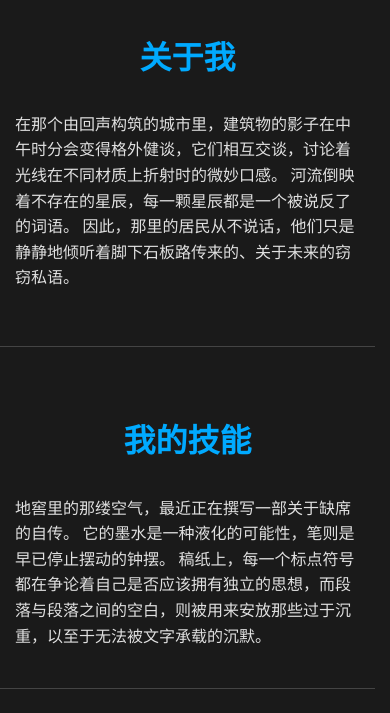
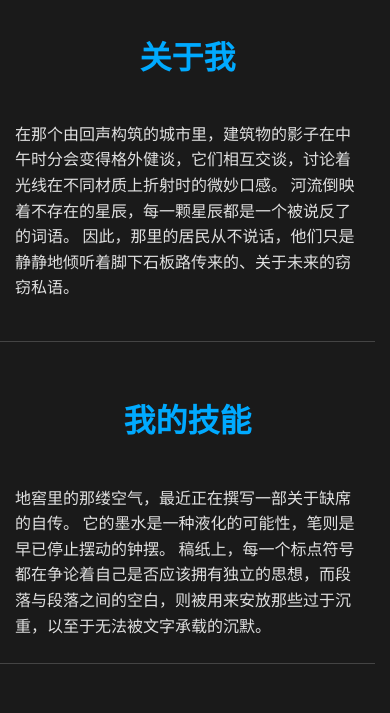
Before and after one commit to Jiuxiao-yunwai/Jiuxiao-yunwai.github.io, a plain HTML site: page src/index.html in a window 390 px wide. Both pictures are taken after a click on the element 195 px from the left and 381 px from the top of the page. Shown: the part 77-790 px from the top of the page. Drawn offline with Linux system fonts and the light colour scheme.

Commit message:
change padding

```diff
--- a/src/assets/css/style.css
+++ b/src/assets/css/style.css
@@ -255,7 +255,7 @@ body.scrolled .navbar {
 .content-section {
     max-width: 900px;
     margin: 0 auto;
-    padding: 60px 20px;
+    padding: 20px 20px;
     border-bottom: 1px solid var(--border-color);
 }
 .content-section:first-child { padding-top: 80px; }
@@ -266,7 +266,7 @@ body.scrolled .navbar {
 h2 {
     font-size: 2.5rem;
     text-align: center;
-    margin-bottom: 30px;
+    margin-bottom: 40px;
     color: var(--accent-color);
 }
 h3 { font-size: 1.8rem; margin-bottom: 10px; }
@@ -304,7 +304,7 @@ h3 { font-size: 1.8rem; margin-bottom: 10px; }
 /* --- 响应式设计 --- */
 @media (max-width: 768px) {
     h2 { font-size: 2rem; }
-    .content-section { padding: 40px 15px; }
+    .content-section { padding: 25px 15px; }
     .nav-links { gap: 5px; }
     .nav-links a { padding: 8px 10px; font-size: 0.9rem; }
     .nav-right { gap: 15px; }
```
